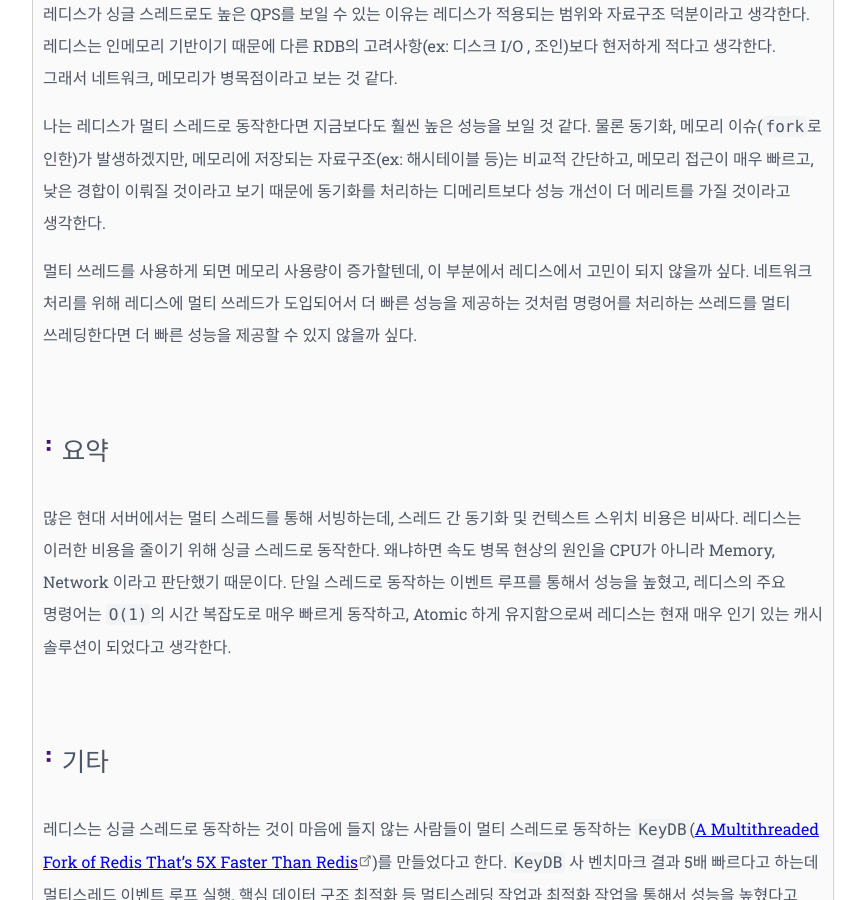
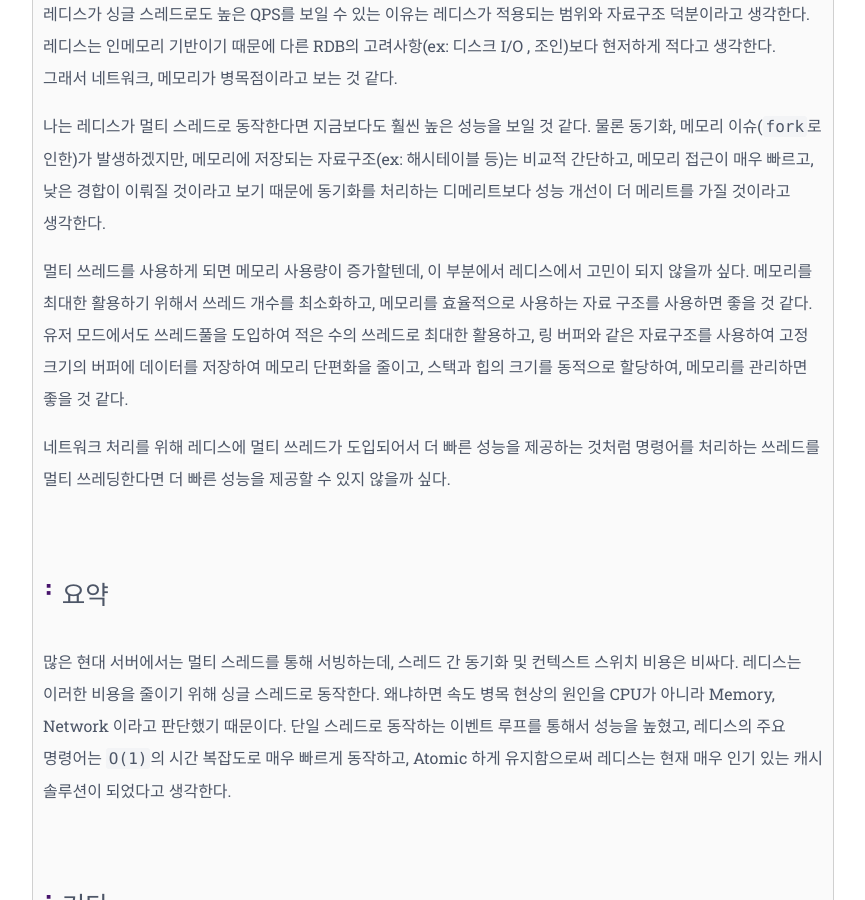
Before and after one commit to dgnppr/dgnppr.github.io, a Jekyll site: the page built from _wiki/essay/01_why_redis_single_threaded.md, in a window 1280 px wide and 900 px high, scrolled down 5862 px. Shown: the whole window, without its empty margins (207-1072 px from the left). Built offline with Jekyll 4.4.1, drawn with Linux system fonts in a browser that asks for light colours; comment, search, counter and statistics services are not loaded.

Commit message:
Modify why redis is single-threaded

```diff
--- a/_wiki/essay/01_why_redis_single_threaded.md
+++ b/_wiki/essay/01_why_redis_single_threaded.md
@@ -163,7 +163,10 @@
 나는 레디스가 멀티 스레드로 동작한다면 지금보다도 훨씬 높은 성능을 보일 것 같다. 물론 동기화, 메모리 이슈(`fork`로 인한)가 발생하겠지만, 메모리에 저장되는 자료구조(ex: 해시테이블 등)는 비교적 간단하고, 메모리 접근이 매우 빠르고, 낮은 경합이 이뤄질 것이라고 보기 때문에
 동기화를 처리하는 디메리트보다 성능 개선이 더 메리트를 가질 것이라고 생각한다.
 
-멀티 쓰레드를 사용하게 되면 메모리 사용량이 증가할텐데, 이 부분에서 레디스에서 고민이 되지 않을까 싶다. 네트워크 처리를 위해 레디스에 멀티 쓰레드가 도입되어서 더 빠른 성능을 제공하는 것처럼 명령어를 처리하는 쓰레드를 멀티 쓰레딩한다면 더 빠른 성능을 제공할 수 있지 않을까 싶다.
+멀티 쓰레드를 사용하게 되면 메모리 사용량이 증가할텐데, 이 부분에서 레디스에서 고민이 되지 않을까 싶다. 메모리를 최대한 활용하기 위해서 쓰레드 개수를 최소화하고, 메모리를 효율적으로 사용하는 자료 구조를 사용하면 좋을 것 같다.
+유저 모드에서도 쓰레드풀을 도입하여 적은 수의 쓰레드로 최대한 활용하고, 링 버퍼와 같은 자료구조를 사용하여 고정 크기의 버퍼에 데이터를 저장하여 메모리 단편화을 줄이고, 스택과 힙의 크기를 동적으로 할당하여, 메모리를 관리하면 좋을 것 같다.
+
+네트워크 처리를 위해 레디스에 멀티 쓰레드가 도입되어서 더 빠른 성능을 제공하는 것처럼 명령어를 처리하는 쓰레드를 멀티 쓰레딩한다면 더 빠른 성능을 제공할 수 있지 않을까 싶다.
 
 <br>
 
```
